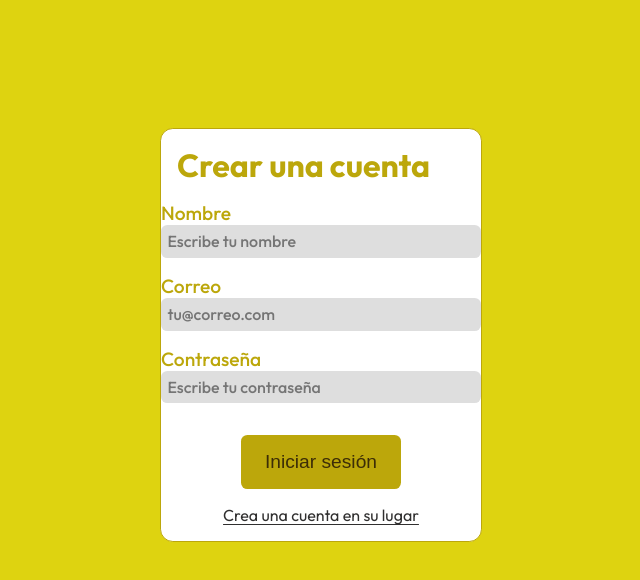
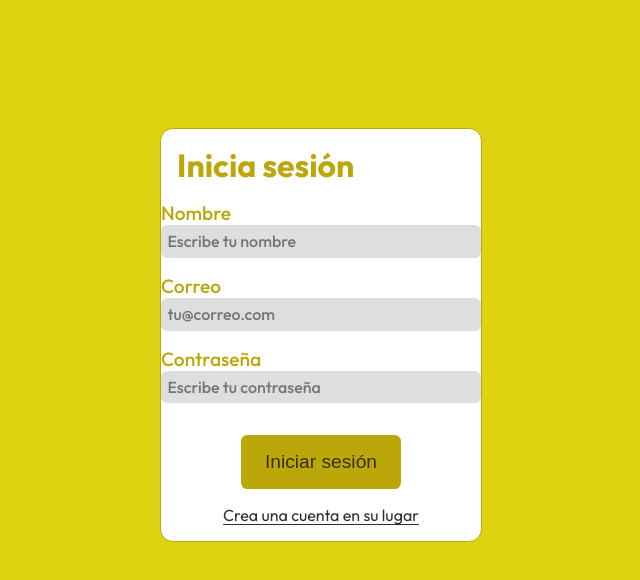
Before and after one commit to EsquirolDev/LogIn, a plain HTML site: page frontend/login.html in a window 1280 px wide. Shown: the whole page, without its empty margins (319-959 px from the left). Drawn offline with Linux system fonts and the light colour scheme.

Commit message:
Typo "Crear una cuenta" corregido a "Iniciar sesión".

```diff
--- a/frontend/login.html
+++ b/frontend/login.html
@@ -12,7 +12,7 @@
 <body>
     <main>
 
-        <h1>Crear una cuenta</h1>
+        <h1>Inicia sesión</h1>
 
         <form action="http://localhost:8080/api/login" method="post">
             <label for="name" id="name">Nombre</label>
```
